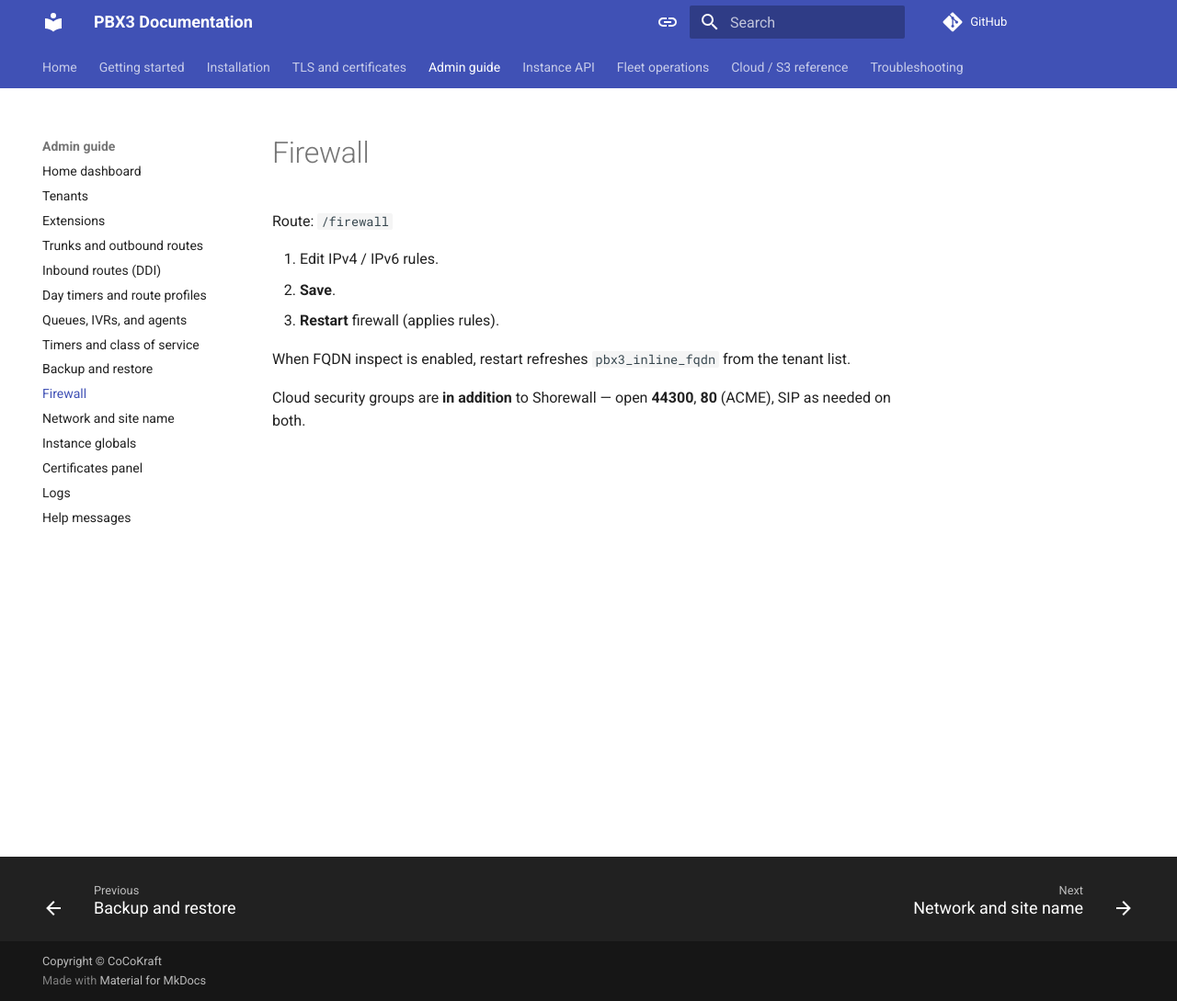
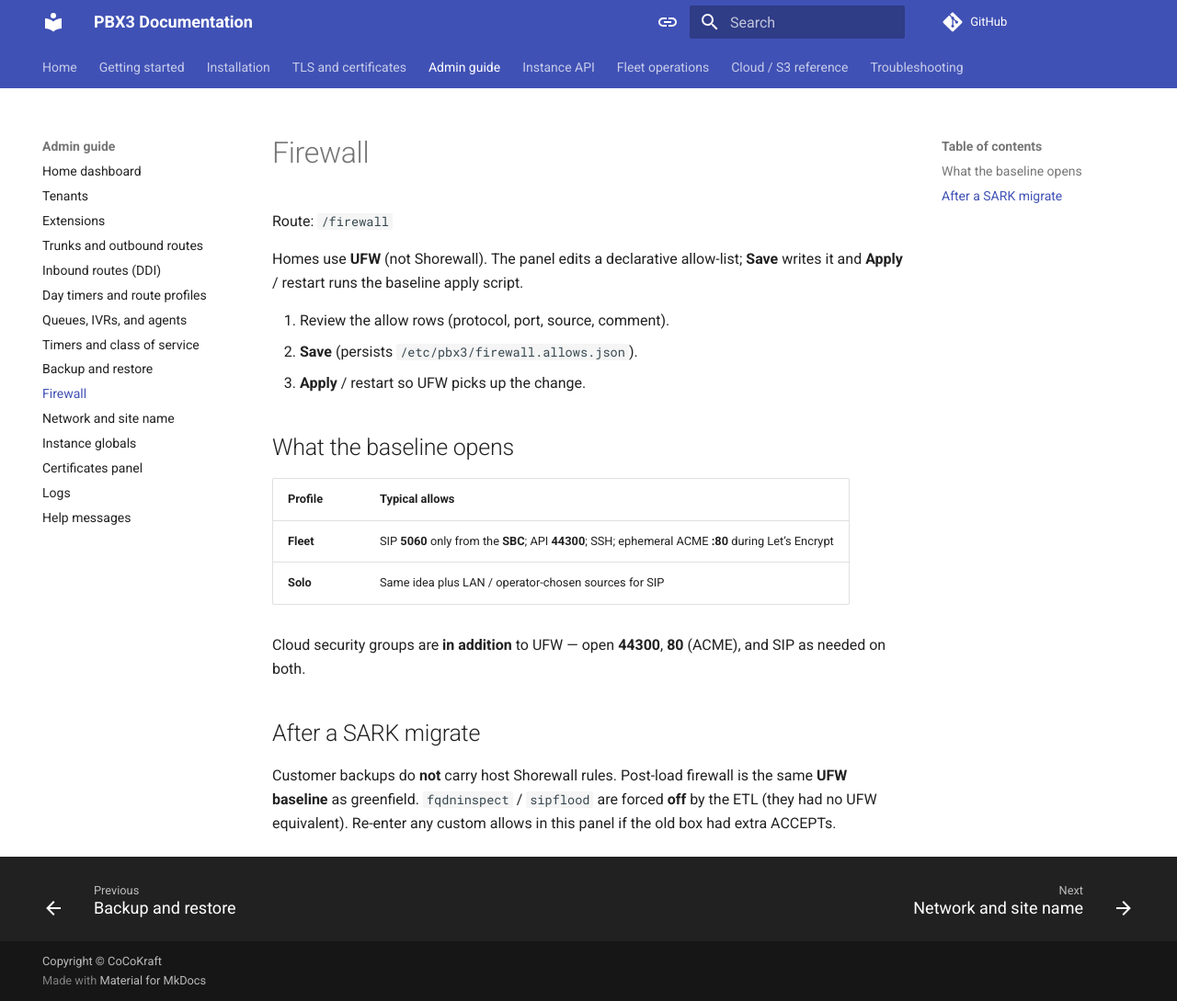
Before and after one commit to aelintra/pbx3-docs, an MkDocs documentation site: the page built from docs/admin/firewall.md, in a window 1280 px wide and 1089 px high. Shown: the whole window at 92% size. Built offline with MkDocs 1.6.1 and Material for MkDocs 9.7.7, drawn with Linux system fonts in a browser that asks for light colours; comment, search, counter and statistics services are not loaded.

Commit message:
Document home firewall as UFW; drop Shorewall operator wording.
Firewall admin covers baseline + SARK migrate note; LE/login/globals/API aligned.

```diff
--- a/docs/admin/firewall.md
+++ b/docs/admin/firewall.md
@@ -2,10 +2,21 @@
 
 Route: `/firewall`
 
-1. Edit IPv4 / IPv6 rules.
-2. **Save**.
-3. **Restart** firewall (applies rules).
+Homes use **UFW** (not Shorewall). The panel edits a declarative allow-list; **Save** writes it and **Apply** / restart runs the baseline apply script.
 
-When FQDN inspect is enabled, restart refreshes `pbx3_inline_fqdn` from the tenant list.
+1. Review the allow rows (protocol, port, source, comment).
+2. **Save** (persists `/etc/pbx3/firewall.allows.json`).
+3. **Apply** / restart so UFW picks up the change.
 
-Cloud security groups are **in addition** to Shorewall — open **44300**, **80** (ACME), SIP as needed on both.
+## What the baseline opens
+
+| Profile | Typical allows |
+|---------|----------------|
+| **Fleet** | SIP **5060** only from the **SBC**; API **44300**; SSH; ephemeral ACME **:80** during Let’s Encrypt |
+| **Solo** | Same idea plus LAN / operator-chosen sources for SIP |
+
+Cloud security groups are **in addition** to UFW — open **44300**, **80** (ACME), and SIP as needed on both.
+
+## After a SARK migrate
+
+Customer backups do **not** carry host Shorewall rules. Post-load firewall is the same **UFW baseline** as greenfield. `fqdninspect` / `sipflood` are forced **off** by the ETL (they had no UFW equivalent). Re-enter any custom allows in this panel if the old box had extra ACCEPTs.
```
Also changed, not shown: docs/admin/instance-globals.md (+1 -1 lines), docs/api/reference.md (+3 -7 lines), docs/tls/first-letsencrypt.md (+1 -1 lines), docs/troubleshooting/cannot-log-in.md (+1 -1 lines), docs/troubleshooting/certificate-errors.md (+1 -1 lines).
